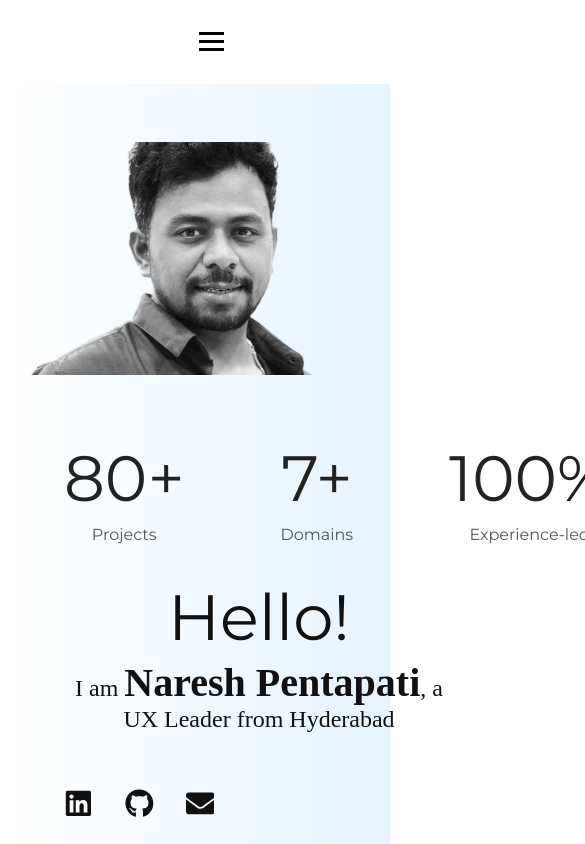
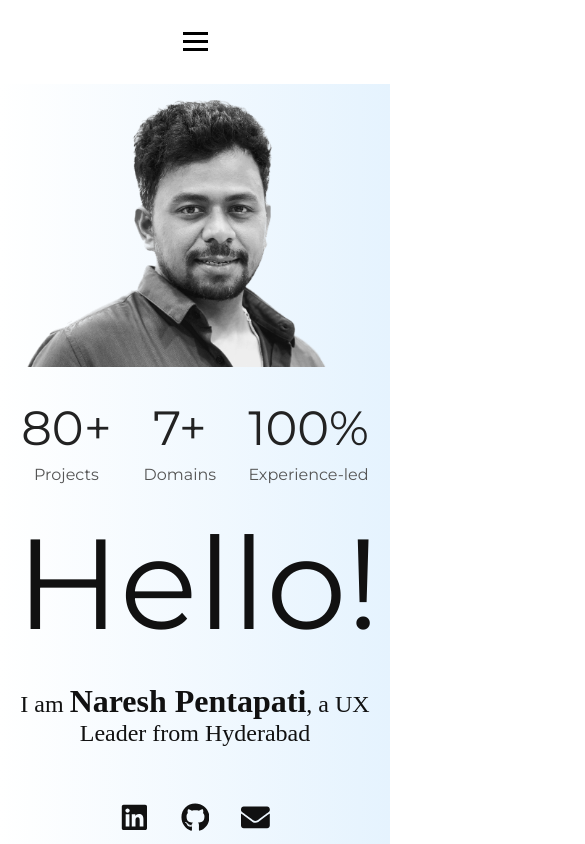
Before and after one commit to nareshacharya/website, a React (Create React App) app: page / in a window 390 px wide. Shown: the top 844 px of the page, 585 px wide, since content can reach past the window. Built offline with nearby package versions, Linux system fonts and the light colour scheme; a web font is replaced by a local one.

Commit message:
Updated Styling for mobile responsiveness

```diff
--- a/src/components/AnimatedCompetencies.css
+++ b/src/components/AnimatedCompetencies.css
@@ -48,3 +48,10 @@
   line-height: 1.2;
   margin: 0 !important;
 }
+
+/* Responsive */
+@media (max-width: 768px) {
+  .competency-tiles {
+    padding: 2rem;
+  }
+}
--- a/src/components/HeroMinimal.css
+++ b/src/components/HeroMinimal.css
@@ -98,16 +98,38 @@
 
 /* Responsive */
 @media (max-width: 768px) {
+  .intro-text p {
+    font-size: 1.5rem;
+    padding-top: 2rem;
+  }
+  .gradient-background {
+    background: linear-gradient(to right, #ffffff, #e5f3fe);
+    height: auto;
+    width: 100vw;
+  }
+  .intro-text h1 {
+    font-size: 8rem !important;
+  }
+  .intro-text p span {
+    font-size: 2rem !important;
+  }
+  .hero-icons {
+    display: flex;
+    justify-content: center;
+  }
   .hero-minimal {
     flex-direction: column;
   }
-
+  .hero-left img {
+    width: 100%;
+    height: 100%;
+  }
   .hero-left,
   .hero-right {
     flex: none;
-    width: 100%;
     height: auto;
     text-align: center;
+    padding: 1rem;
   }
 
   .intro-text h1 {
@@ -119,8 +141,15 @@
   }
 
   .stats {
-    justify-content: center;
+    justify-content: space-around;
     gap: 2rem;
+  }
+  .stats-container {
+    gap: 2rem !important;
+    justify-content: center !important;
+  }
+  .stats-container .count {
+    font-size: 3rem;
   }
 }
 
--- a/src/components/Navbar.css
+++ b/src/components/Navbar.css
@@ -83,10 +83,12 @@
 
 /* Responsive adjustments */
 @media (max-width: 768px) {
+  .navbar {
+    padding: 2rem 0;
+  }
   .nav-links {
     position: absolute;
     top: 64px;
-    right: 0;
     background: rgba(255, 255, 255, 0.95);
     flex-direction: column;
     width: 100%;
@@ -96,9 +98,14 @@
 
   .nav-links.open {
     display: flex;
+    text-align: center;
+    padding: 2rem;
   }
-
+  .nav-links.open a {
+    font-size: 2rem;
+  }
   .burger {
     display: flex;
+    position: relative;
   }
 }
--- a/src/pages/About.css
+++ b/src/pages/About.css
@@ -127,3 +127,12 @@
   border: none;
   cursor: pointer;
 }
+
+/* Responsive adjustments */
+@media (max-width: 768px) {
+  .grid {
+    display: grid;
+    grid-template-columns: repeat(1, 1fr);
+    gap: 1rem;
+  }
+}
--- a/src/pages/Contact.css
+++ b/src/pages/Contact.css
@@ -37,3 +37,15 @@
   transform: scale(1.1);
   color: #00aaff;
 }
+
+/* Responsive adjustments */
+@media (max-width: 768px) {
+  .intro {
+    font-size: 2rem;
+    line-height: 1.5;
+    margin-bottom: 8rem;
+  }
+  .contact-icons a {
+    font-size: 3rem;
+  }
+}
--- a/src/pages/Home.css
+++ b/src/pages/Home.css
@@ -166,6 +166,11 @@
 
 /* Responsive Stack */
 @media (max-width: 768px) {
+  .intro-section {
+    font-size: 1.5rem;
+    padding: 4rem 1rem;
+  }
+
   .peek-card,
   .peek-card.reverse {
     flex-direction: column;
```
